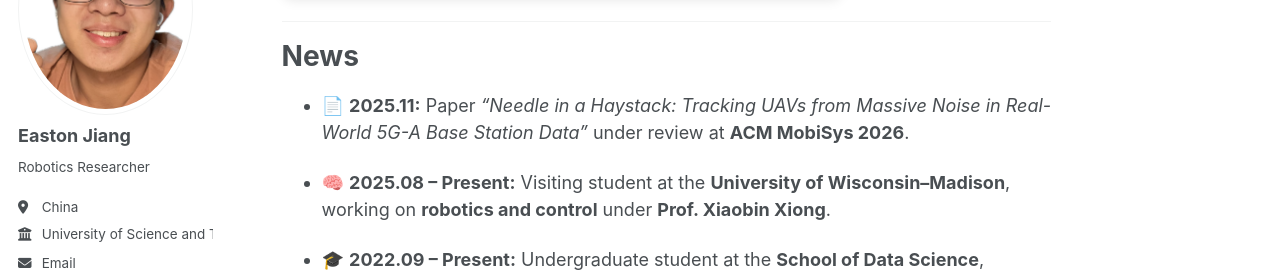
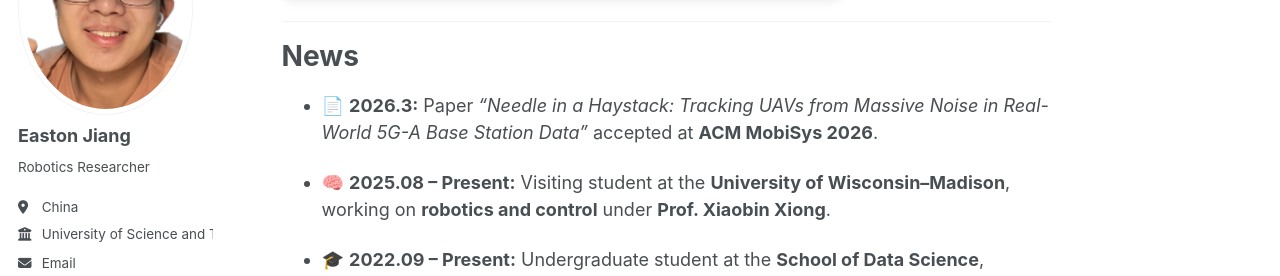
Before and after one commit to 1EastonJ/1eastonj, a Jekyll site: the page built from _pages/about.md, in a window 1280 px wide and 900 px high, scrolled down 2747 px, cut to the strip 195-471 px from the top of the window. Built offline with Jekyll 4.4.1, drawn with Linux system fonts in a browser that asks for light colours; a script that is not in the unit is left out.

Commit message:
Update news section with paper acceptance details

```diff
--- a/_pages/about.md
+++ b/_pages/about.md
@@ -126,7 +126,7 @@ His research interests lie in **robotics and control**, including **whole-body t
 
 News
 ======
-- 📄 **2025.11:** Paper *“Needle in a Haystack: Tracking UAVs from Massive Noise in Real-World 5G-A Base Station Data”* under review at **ACM MobiSys 2026**.
+- 📄 **2026.3:** Paper *“Needle in a Haystack: Tracking UAVs from Massive Noise in Real-World 5G-A Base Station Data”* accepted at **ACM MobiSys 2026**.
 
 - 🧠 **2025.08 – Present:** Visiting student at the **University of Wisconsin–Madison**, working on **robotics and control** under **Prof. Xiaobin Xiong**.
 
```
